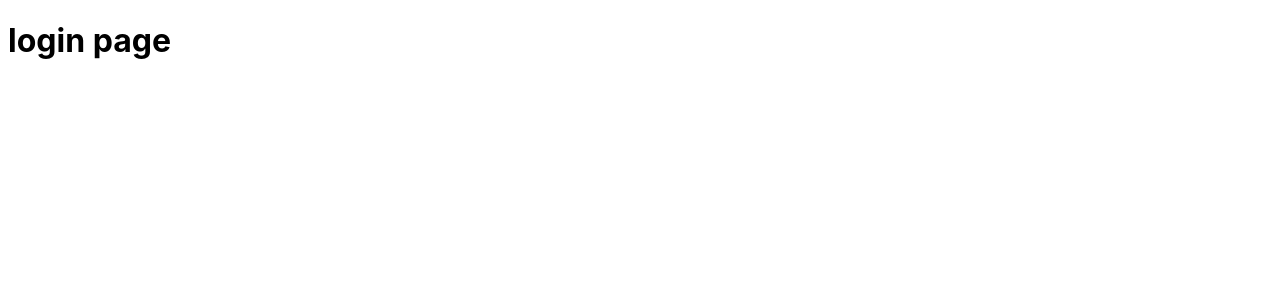
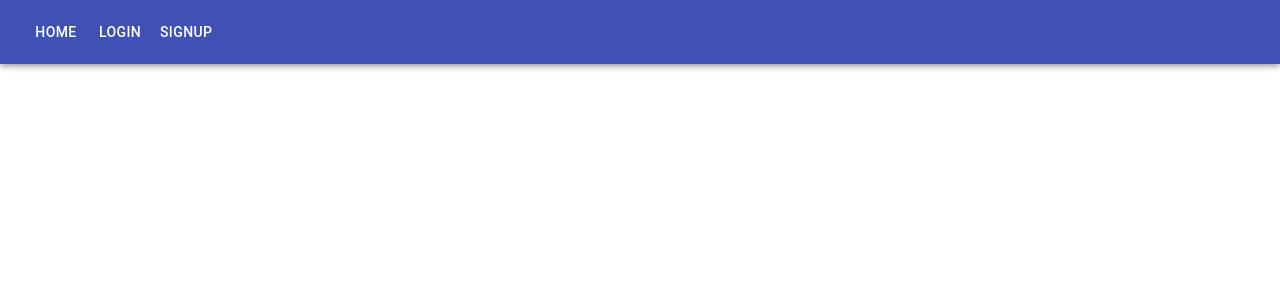
Before and after one commit to tubademir23/socialape-client, a React (Create React App) app: page /login in a window 1280 px wide. Shown: the top 300 px of the page. Built offline with nearby package versions, Linux system fonts and the light colour scheme.

Commit message:
add without actions button with toolbar,navbar

```diff
--- a/src/App.js
+++ b/src/App.js
@@ -5,6 +5,7 @@ import {Container, Row, Col} from 'reactstrap'
 import login from './pages/login';
 import signup from './pages/signup';
 import home from './pages/home';
+import Navbar from './components/Navbar';
 
 import './App.css';
 
@@ -13,6 +14,7 @@ function App() {
     <div className="App">
 
           <Router>
+            <Navbar>
             <Switch>
               <Route exact path="/" component={home}>
               </Route>
@@ -23,6 +25,7 @@ function App() {
               <Route exact path="/login" component={login}>
               </Route>
             </Switch>
+            </Navbar>
           </Router>
     </div>
   );
--- a/src/components/Navbar.js
+++ b/src/components/Navbar.js
@@ -1,13 +1,20 @@
 import React, {Component} from 'react'
+
+import AppBar from '@material-ui/core/AppBar'
+import Toolbar from '@material-ui/core/Toolbar'
+import Button from '@material-ui/core/Button'
 
 class navbar extends Component {
     render(){
         return (
-            <div>
-                <h1>
-                    login page
-                </h1>
-            </div>
+            <AppBar>
+                <Toolbar>
+                    <Button color="inherit" > Home </Button>
+                    <Button color="inherit" > Login </Button>
+                    <Button color="inherit" > Signup </Button>
+
+                </Toolbar>
+            </AppBar>
         )
     }
 }
```
